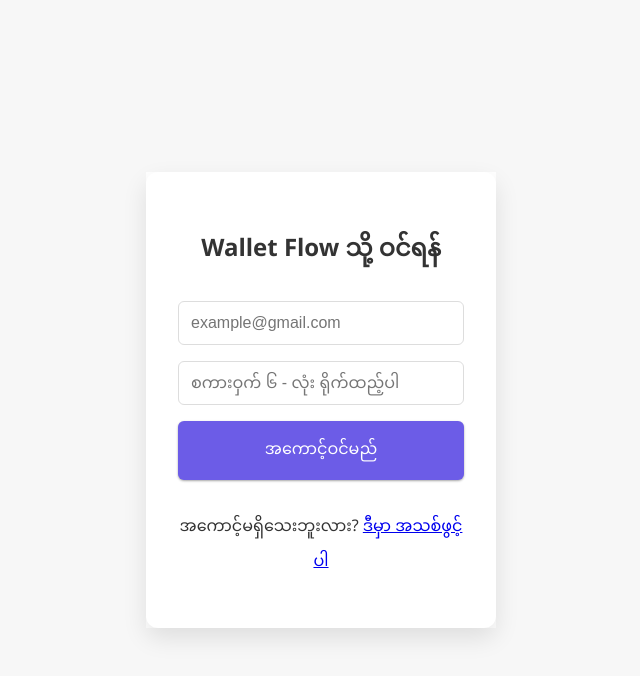
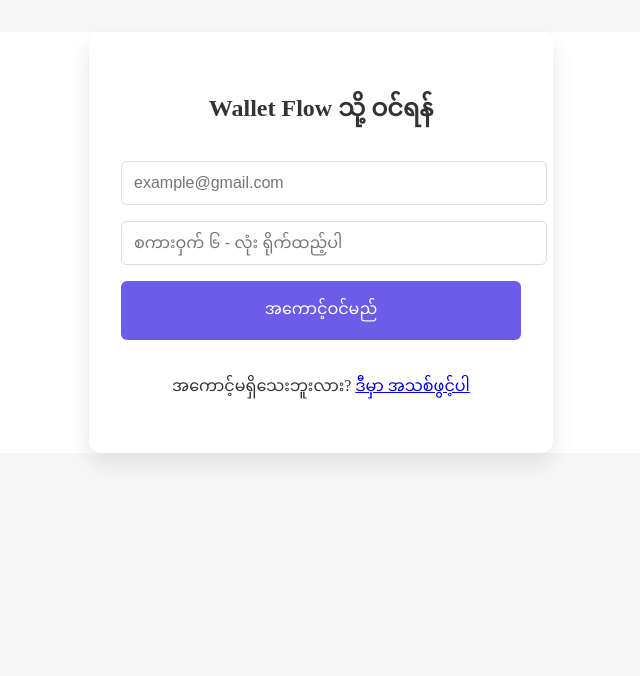
Before and after one commit to rkarsoemyint/wallet-flow, a React (Vite) app: page /login in a window 1280 px wide. Shown: the top 676 px of the page, without its empty margins (319-959 px from the left). Built offline with nearby package versions, Linux system fonts and the light colour scheme; no server answers.

Commit message:
index.css

```diff
--- a/src/index.css
+++ b/src/index.css
@@ -1,34 +1,32 @@
 :root {
-  --primary-color: #2ecc71;
-  --danger-color: #e74c3c;
   --bg-color: #f7f7f7;
-  --box-shadow: 0 1px 3px rgba(0, 0, 0, 0.12), 0 1px 2px rgba(0, 0, 0, 0.24);
+  --container-bg: #fff;
+  --text-color: #333;
+  --header-color: #000;
+  --card-shadow: 0 1px 3px rgba(0, 0, 0, 0.12);
 }
 
-* {
-  box-sizing: border-box;
+[data-theme='dark'] {
+  --bg-color: #1a1a1a;
+  --container-bg: #2d2d2d;
+  --text-color: #f1f1f1;
+  --header-color: #fff;
+  --card-shadow: 0 4px 10px rgba(0, 0, 0, 0.3);
 }
 
 body {
   background-color: var(--bg-color);
-  display: flex;
-  flex-direction: column;
-  align-items: center;
-  justify-content: center;
-  min-height: 100vh;
-  margin: 0;
-  font-family: 'Segoe UI', Tahoma, Geneva, Verdana, sans-serif;
+  color: var(--text-color);
+  transition: all 0.3s ease;
 }
 
 .container {
-  margin: 30px auto;
-  width: 350px;
+  background-color: var(--container-bg);
+  color: var(--text-color);
 }
 
-/* Balance Styling */
-h1 {
-  letter-spacing: 1px;
-  margin: 0;
+h1, h2, h3, h4 {
+  color: var(--header-color);
 }
 
 .inc-exp-container {
```
